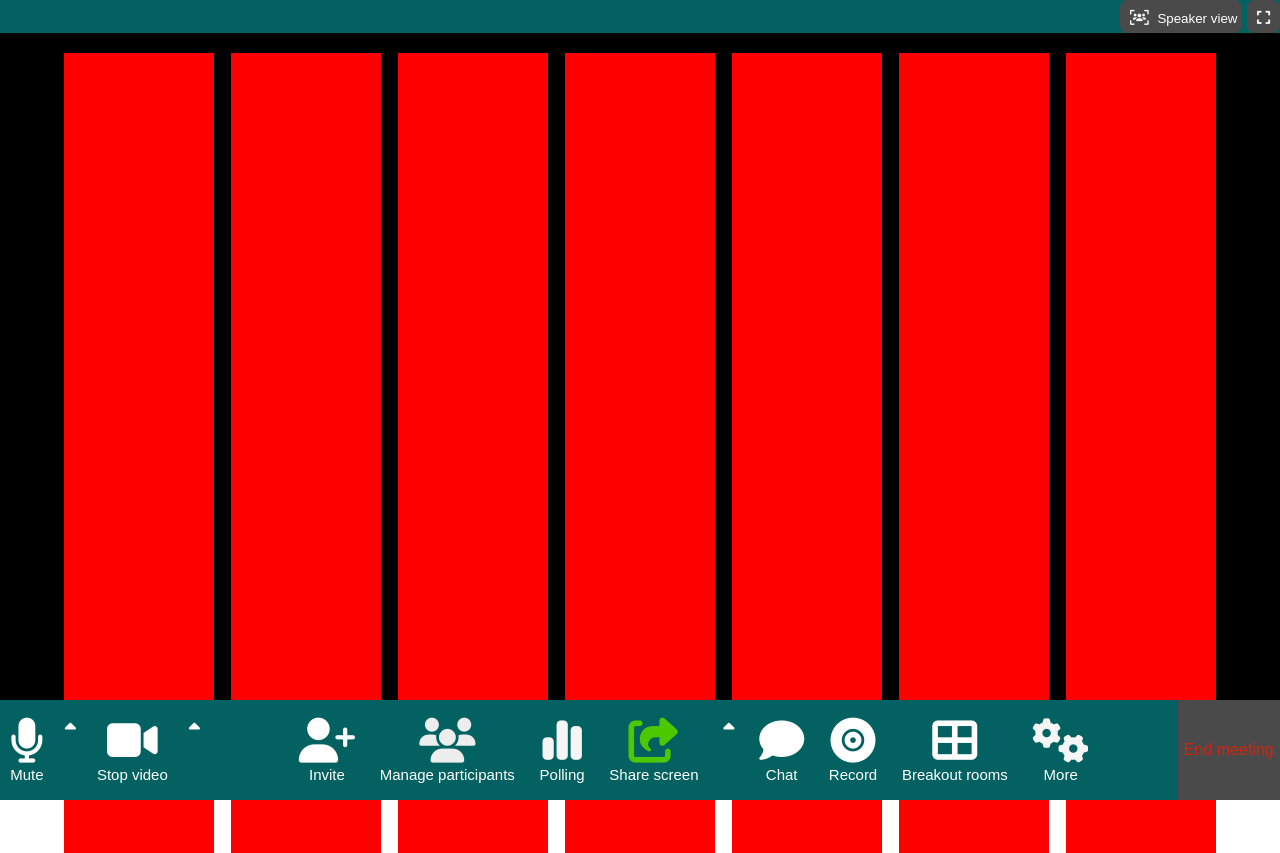
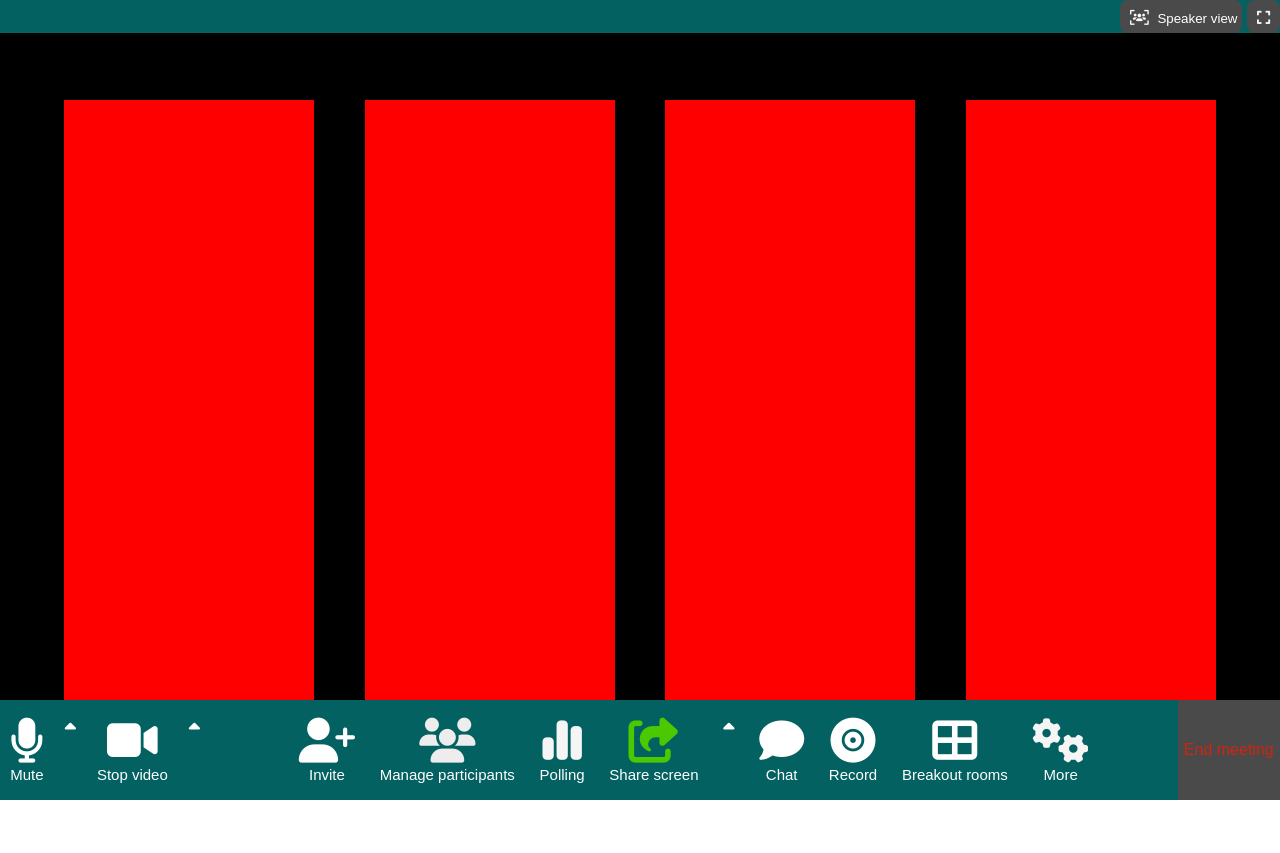
Before and after one commit to NicolaPiperis/html-css-zoom, a plain HTML site: page index.html in a window 1280 px wide. Drawn offline with Linux system fonts and the light colour scheme; a web font is replaced by a local one.

Commit message:
update test

```diff
--- a/css/style.css
+++ b/css/style.css
@@ -20,6 +20,10 @@
 }
 
 /* header row style */
+
+header{
+    height: 10vh;
+}
 
 #top-row{
     width: 100%;
@@ -48,7 +52,7 @@
 /* main style */
 
 main{
-    height: 100vh;
+    height: 80vh;
     width: 90%;
     margin: 20px auto;
     overflow: auto;
@@ -59,8 +63,8 @@ main{
 }
 
 .utent{
-    height: 150px;
-    width: 150px;
+    height: 250px;
+    width: 250px;
     background-color: red;
 }
 
@@ -68,6 +72,10 @@ main{
 
 
 /* footer rows style */
+
+footer{
+    height:10vh ;
+}
 
 #bottom-row{
     width: 100%;
```
